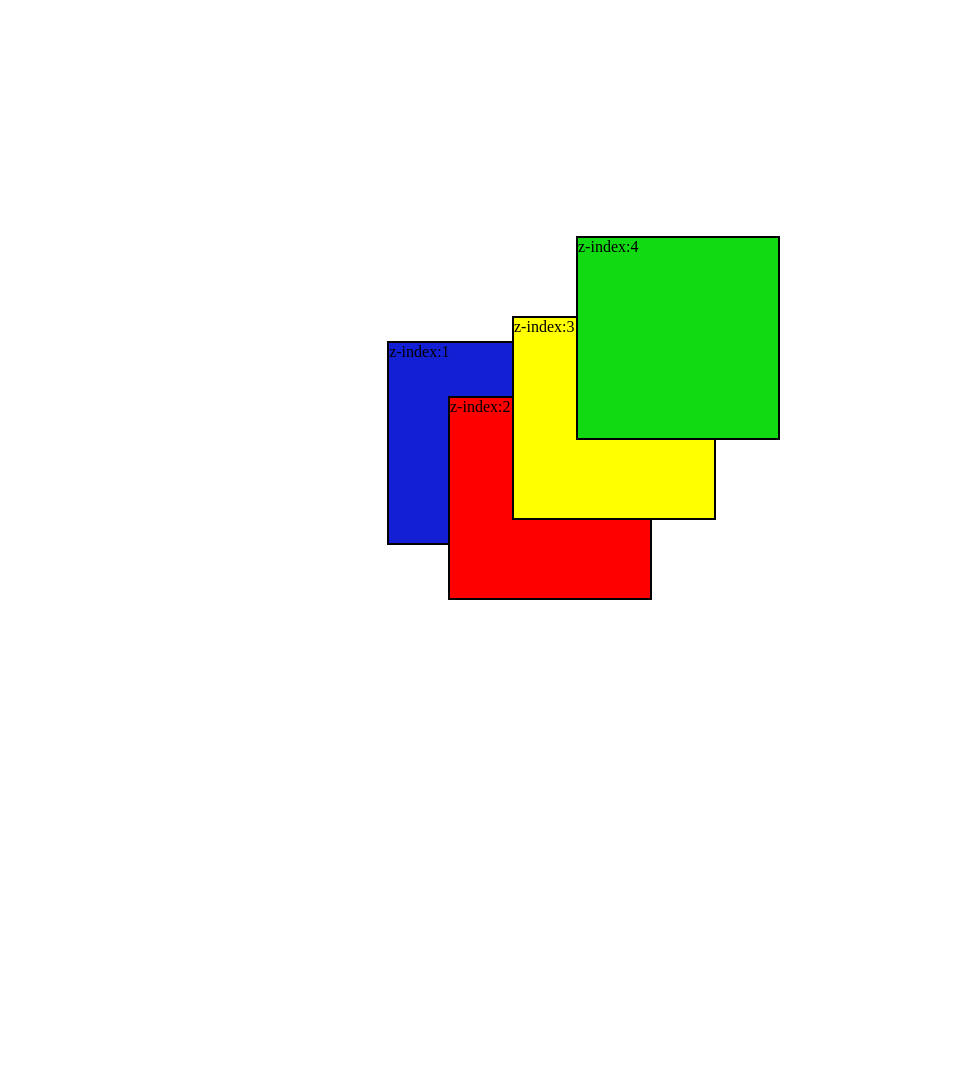
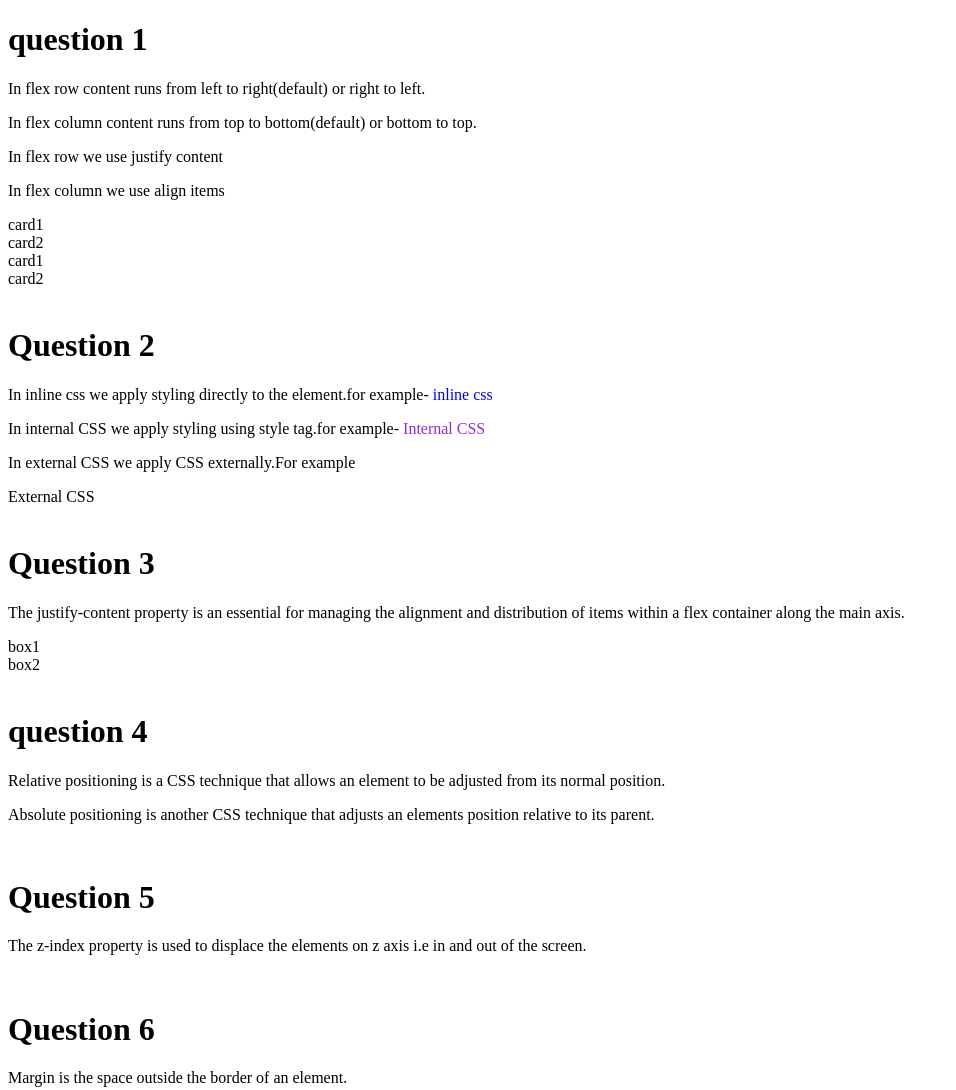
Before and after one commit to kavyarai20/CSS-TASK-1, a plain HTML site: page index.html in a window 1280 px wide. Shown: the top 1090 px of the page, without its empty margins (0-956 px from the left). Before the commit the page ends 800 px from the top, so only its background shows below. Drawn offline with Linux system fonts and the light colour scheme.

Commit message:
Update index.html

```diff
--- a/index.html
+++ b/index.html
@@ -5,13 +5,59 @@
     <meta name="viewport" content="width=device-width, initial-scale=1.0" />
     <title>Document</title>
     <link rel="stylesheet" href="style.css" />
+    <style>
+      span {
+        color: blueviolet;
+      }
+    </style>
   </head>
   <body>
+    <h1>question 1</h1>
+    <p>
+      In flex row content runs from left to right(default) or right to left.
+    </p>
+    <p>
+      In flex column content runs from top to bottom(default) or bottom to top.
+    </p>
+    <p>In flex row we use justify content</p>
+    <p>In flex column we use align items</p>
     <div class="main">
-      <div class="one">z-index:1</div>
-      <div class="two">z-index:2</div>
-      <div class="three">z-index:3</div>
-      <div class="four">z-index:4</div>
+      <div class="card1">card1</div>
+      <div class="card2">card2</div>
     </div>
+    <div class="main11">
+      <div class="card111">card1</div>
+      <div class="card21">card2</div>
+    </div>
+    <br />
+    <h1>Question 2</h1>
+    <p>
+      In inline css we apply styling directly to the element.for example-
+      <span style="color: blue">inline css</span>
+    </p>
+    <p>
+      In internal CSS we apply styling using style tag.for example-
+      <span>Internal CSS</span>
+    </p>
+    <p>In external CSS we apply CSS externally.For example</p>
+    <div class="card11">External CSS</div>
+    <br />
+    <h1>Question 3</h1>
+    <p>The justify-content property is an essential for managing the alignment and distribution of items within a flex container along the main axis.</p>
+    <div class="box">
+      <div class="box1">box1</div>
+      <div class="box2">box2</div>
+    </div>
+    <br>
+    <h1>question 4</h1>
+    <p>Relative positioning is a CSS technique that allows an element to be adjusted from its normal position.</p>
+    <p>Absolute positioning is another CSS technique that adjusts an elements position relative to its parent.</p>
+    <br>
+    <h1>Question 5</h1>
+    <p>The z-index property is used to displace the elements on z axis i.e in and out of the screen.</p>
+    <br>
+    <h1>Question 6</h1>
+    <p>Margin is the space outside the border of an element.</p>
+    <p>Padding is the space inside the border of it.</p>
   </body>
 </html>
```
